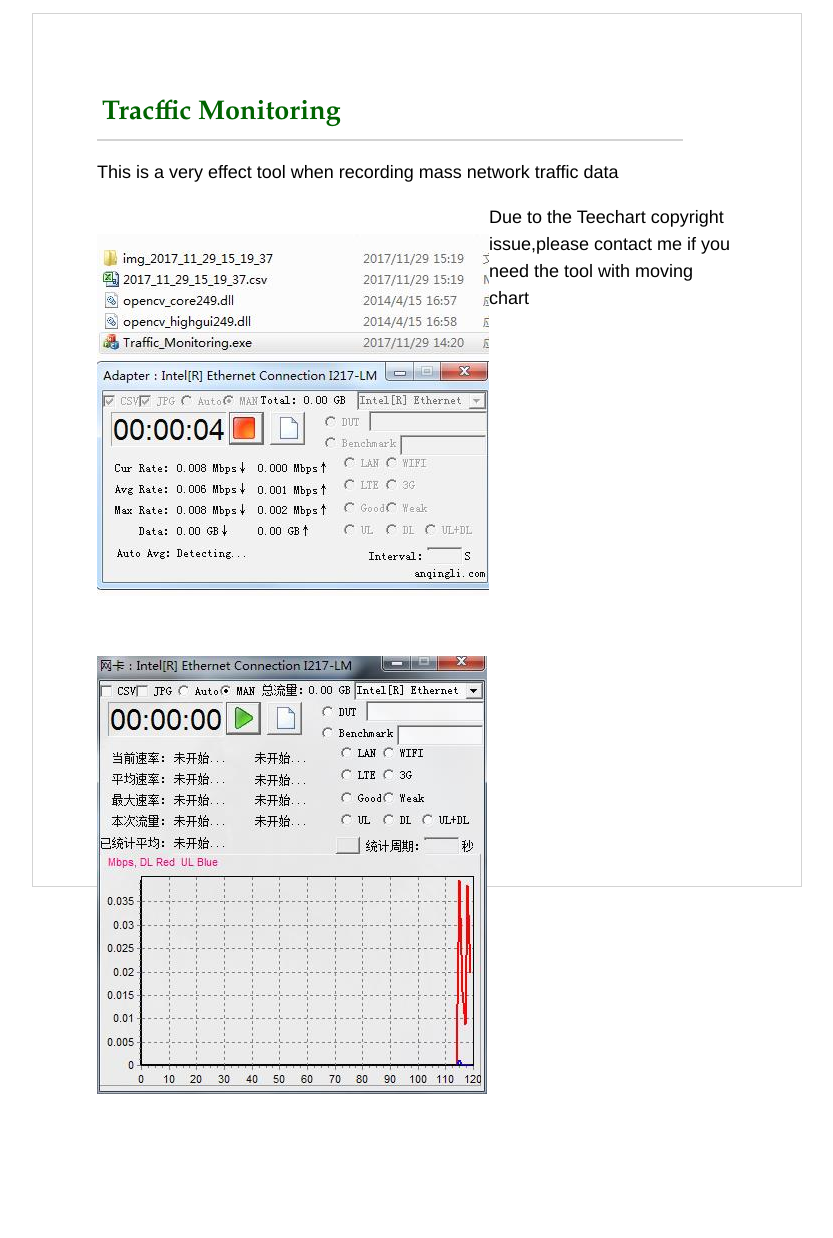
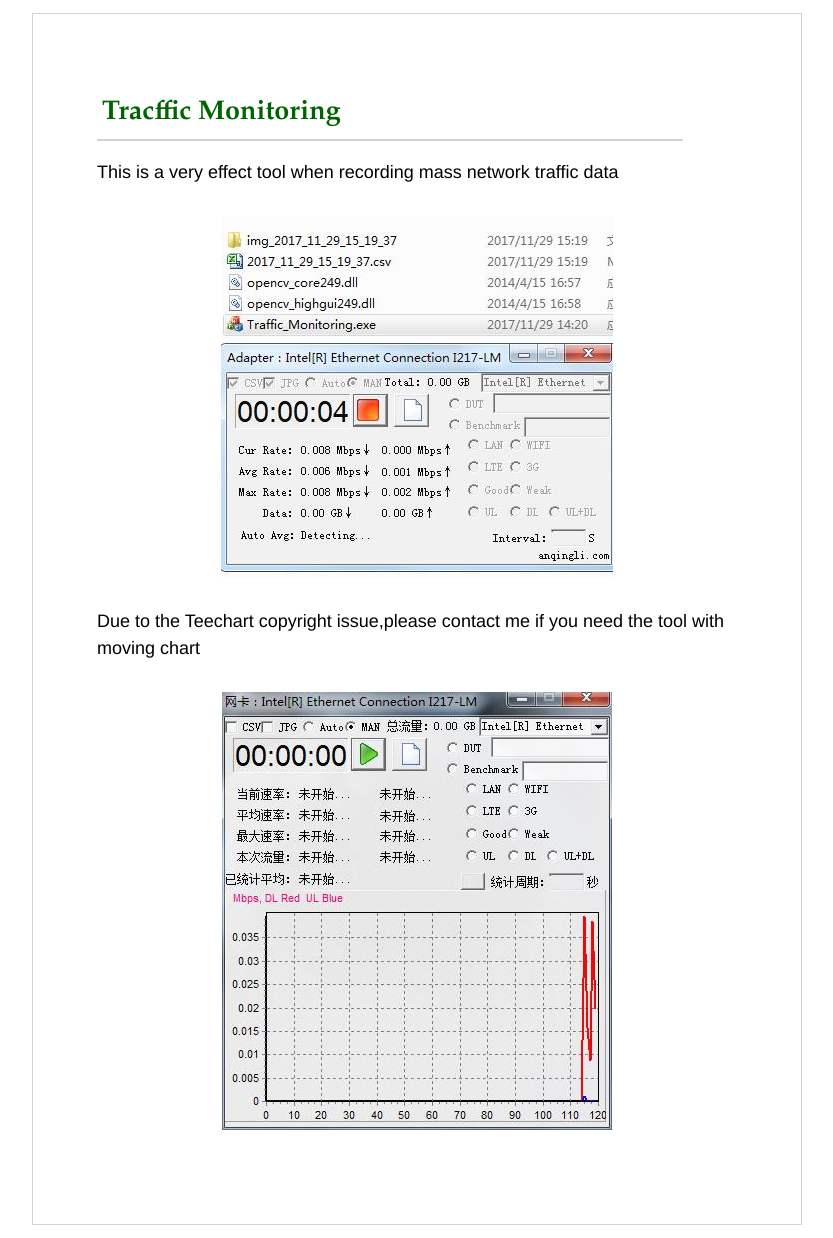
Before and after one commit to will2017/blog, a Jekyll site: the page built from project.html, in a window 1280 px wide. Shown: the whole page, without its empty margins (224-1057 px from the left). Built offline with Jekyll 4.4.1, drawn with Linux system fonts in a browser that asks for light colours; Markdown is read by kramdown in place of the engine named in the settings; before the commit the page ends 1124 px from its top, so only the background shows below that.

Commit message:
Update project.html

```diff
--- a/project.html
+++ b/project.html
@@ -7,6 +7,6 @@ page_name: Tracffic Monitoring
 
 
 <p>This is a very effect tool when recording mass network traffic data</p>
-<img src="/images/TM.jpg" align="left"/>
+<img src="/images/TM.jpg" />
 <p>Due to the Teechart copyright issue,please contact me if you need the tool with moving chart</p>
-<img src="/images/TM2.jpg" align="left"/>
+<img src="/images/TM2.jpg" />
```
